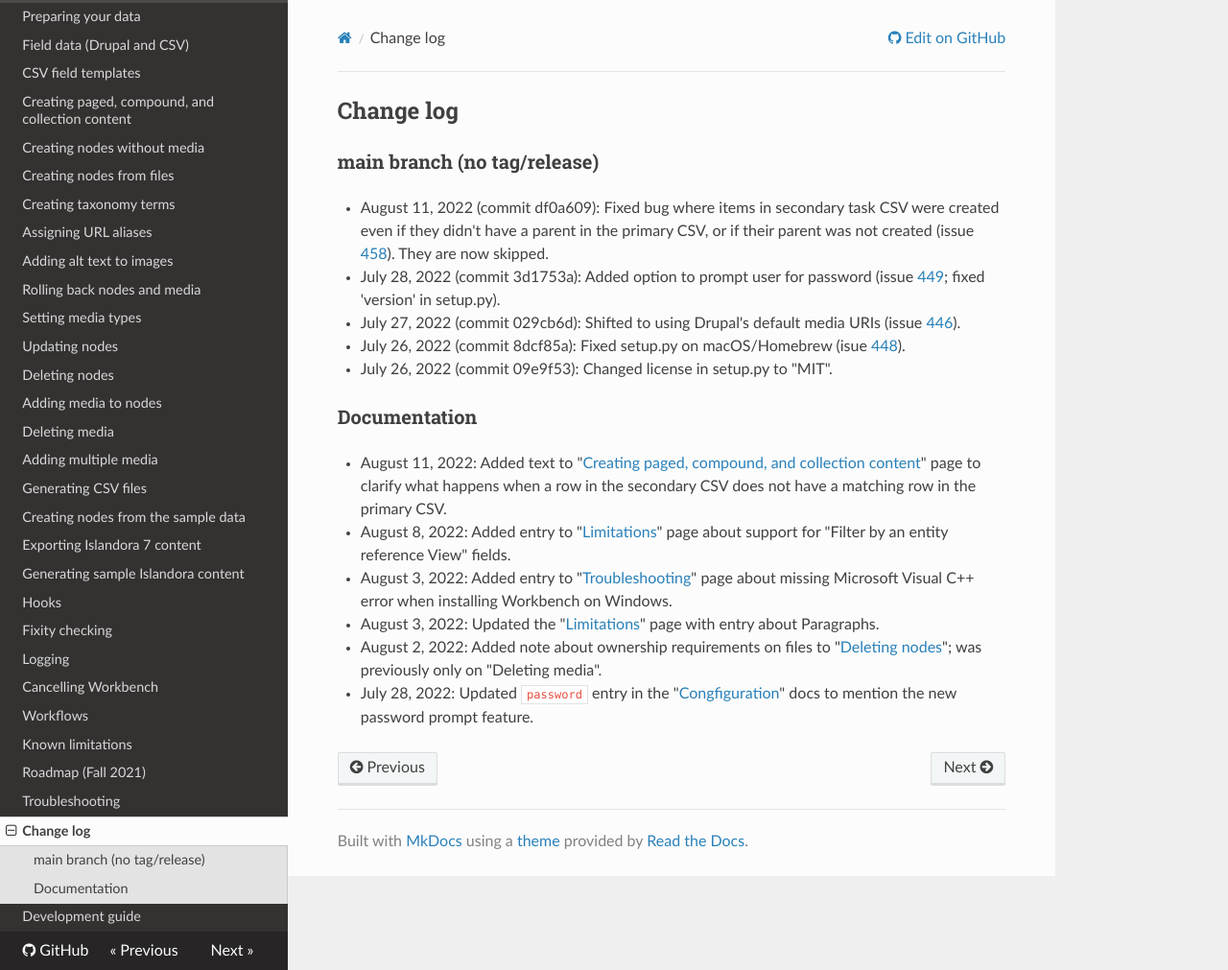
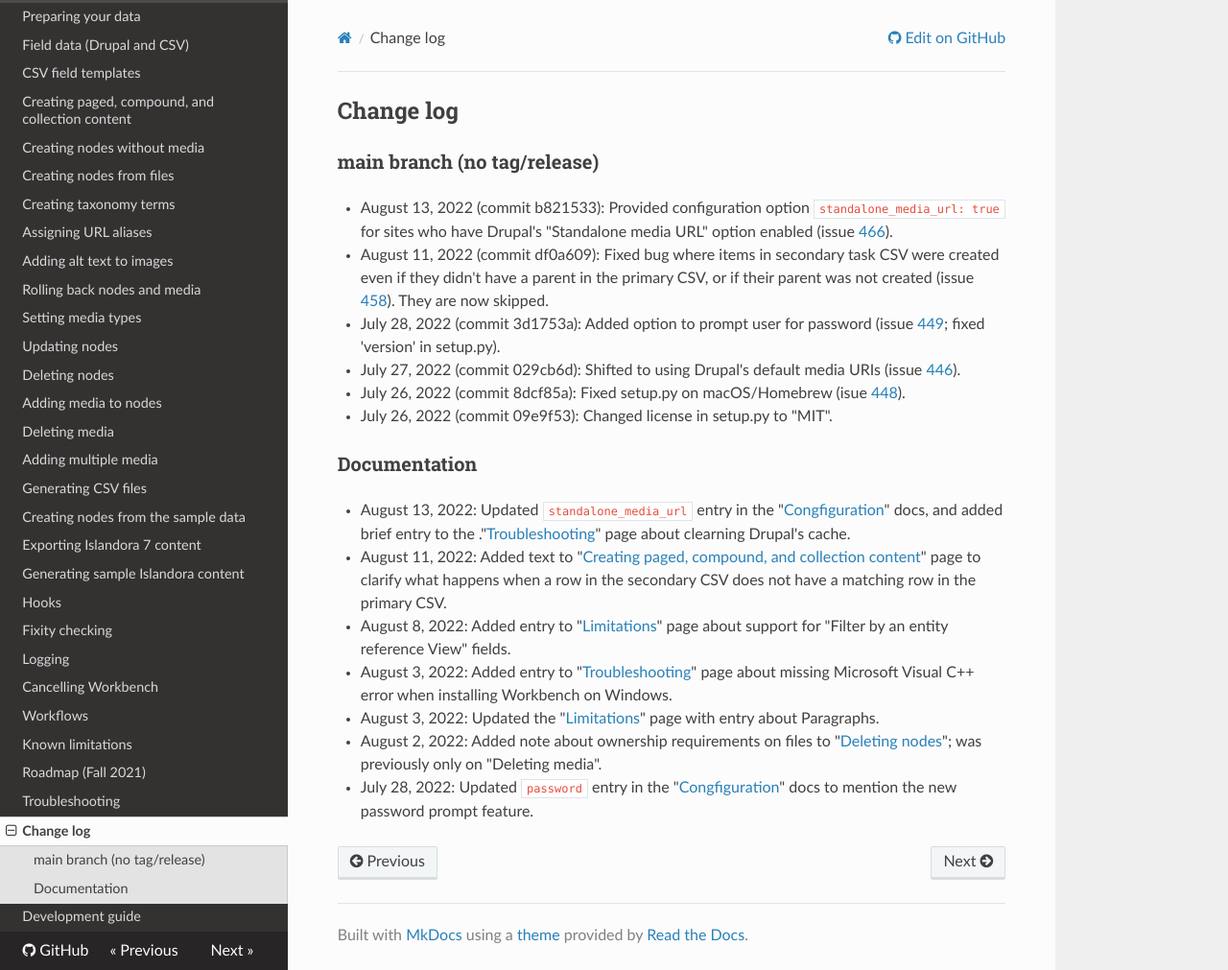
Before and after one commit to mjordan/islandora_workbench_docs, an MkDocs documentation site: the page built from docs/changelog.md, in a window 1280 px wide and 1011 px high. Shown: the whole window at 96% size. Built offline with MkDocs 1.6.1, drawn with Linux system fonts in a browser that asks for light colours; nearby versions of some CDN libraries; old or Windows-style settings are respelled for this version of MkDocs.

Commit message:
Docs on #446.

```diff
--- a/docs/changelog.md
+++ b/docs/changelog.md
@@ -2,6 +2,7 @@
 
 ### main branch (no tag/release)
 
+* August 13, 2022 (commit b821533): Provided configuration option `standalone_media_url: true` for sites who have Drupal's "Standalone media URL" option enabled (issue [466](https://github.com/mjordan/islandora_workbench/issues/466)).
 * August 11, 2022 (commit df0a609): Fixed bug where items in secondary task CSV were created even if they didn't have a parent in the primary CSV, or if their parent was not created (issue [458](https://github.com/mjordan/islandora_workbench/issues/458)). They are now skipped.
 * July 28, 2022 (commit 3d1753a): Added option to prompt user for password (issue [449](https://github.com/mjordan/islandora_workbench/issues/449); fixed 'version' in setup.py).
 * July 27, 2022 (commit 029cb6d): Shifted to using Drupal's default media URIs (issue [446](https://github.com/mjordan/islandora_workbench/issues/446)).
@@ -10,6 +11,7 @@
 
 ### Documentation
 
+* August 13, 2022: Updated `standalone_media_url` entry in the "[Congfiguration](/islandora_workbench_docs/configuration/)" docs, and added brief entry to the ."[Troubleshooting](/islandora_workbench_docs/troubleshooting/)" page about clearning Drupal's cache.
 * August 11, 2022: Added text to "[Creating paged, compound, and collection content](/islandora_workbench_docs/paged_and_compound/#using-a-secondary-task)" page to clarify what happens when a row in the secondary CSV does not have a matching row in the primary CSV.
 * August 8, 2022: Added entry to "[Limitations](/islandora_workbench_docs/limitations/)" page about support for "Filter by an entity reference View" fields.
 * August 3, 2022: Added entry to "[Troubleshooting](/islandora_workbench_docs/troubleshooting/)" page about missing Microsoft Visual C++ error when installing Workbench on Windows.
```
Also changed, not shown: docs/configuration.md (+1 -0 lines), docs/troubleshooting.md (+4 -0 lines), site/configuration/index.html, site/index.html, site/sitemap.xml.
